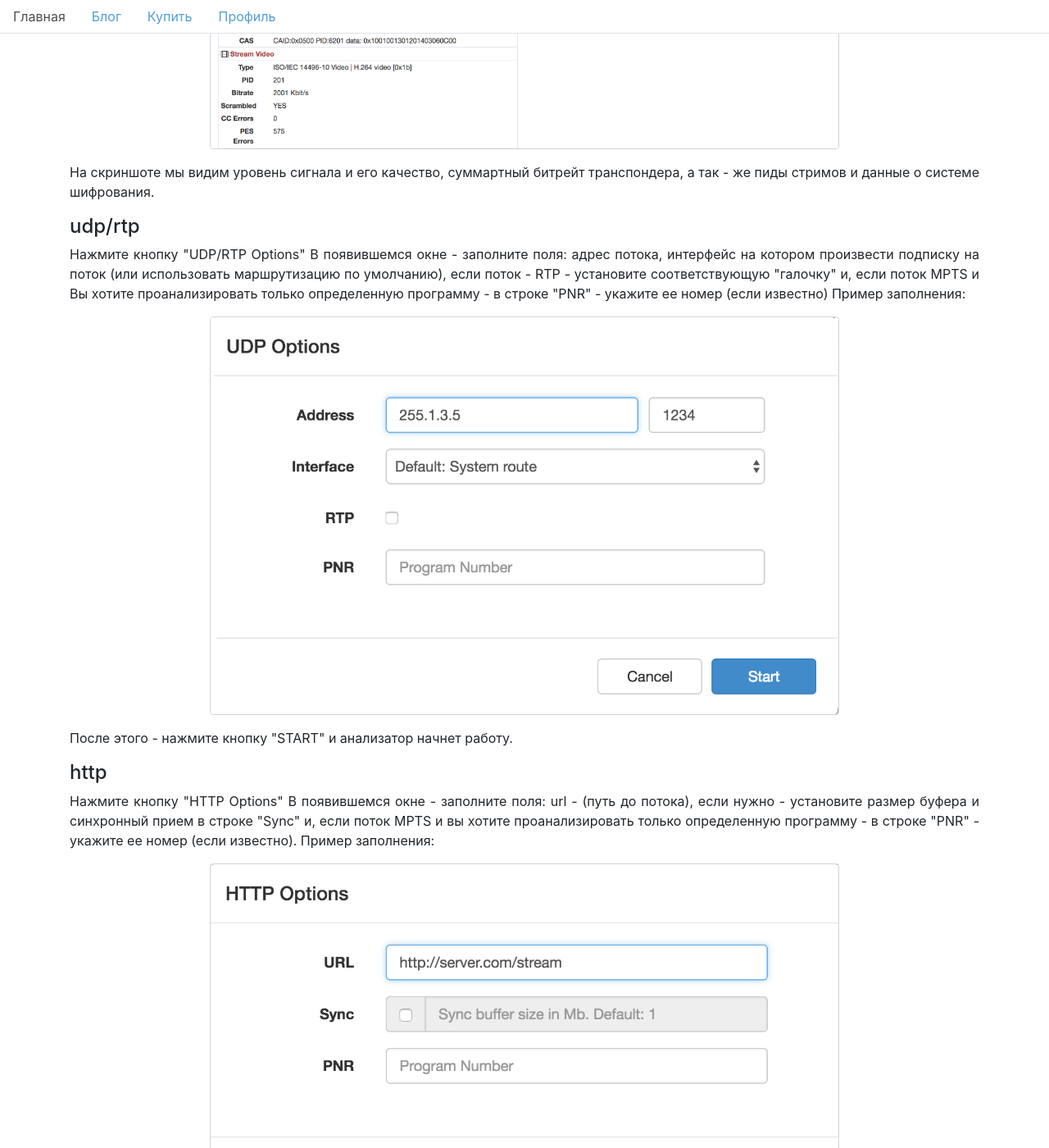
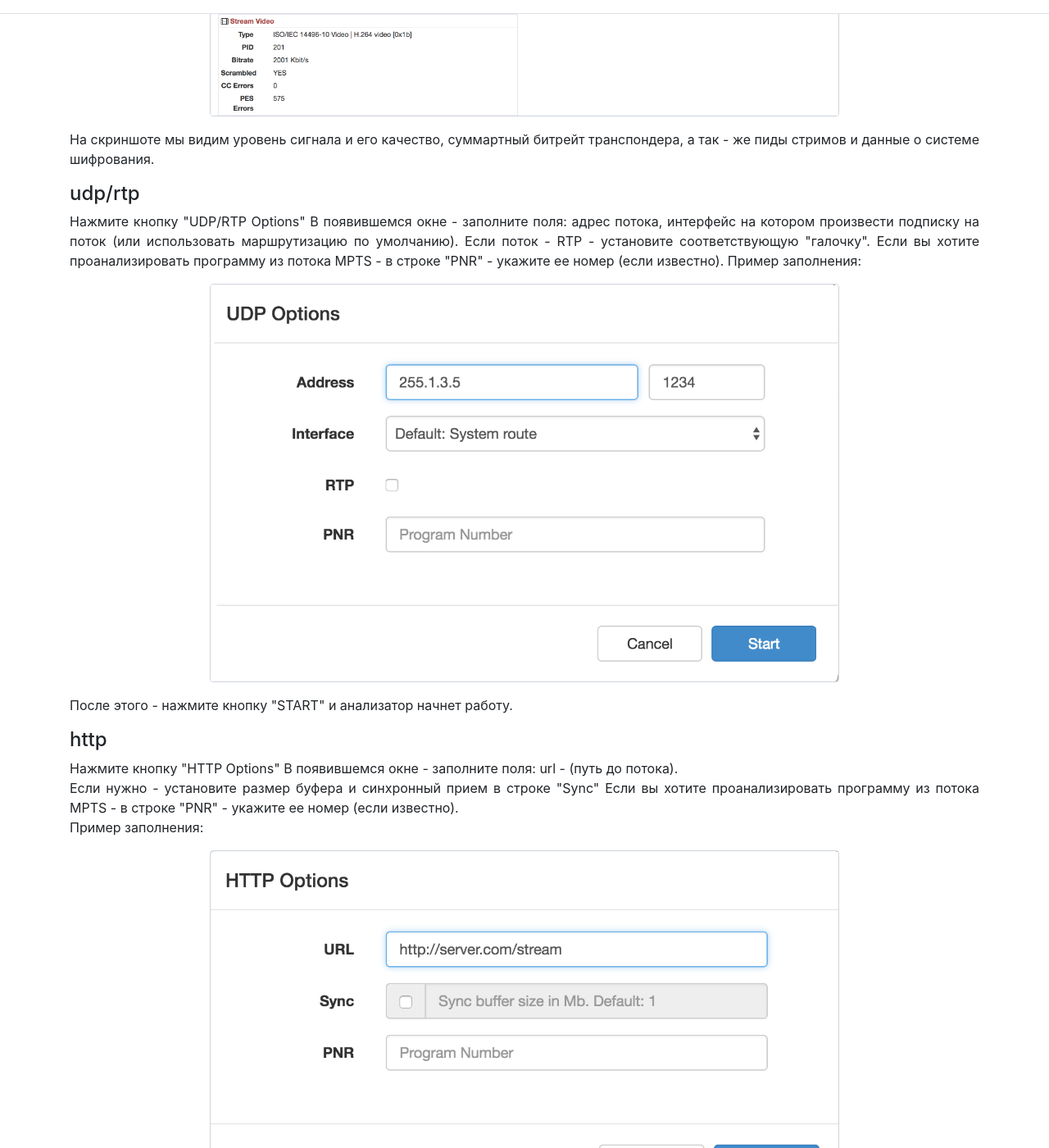
Before and after one commit to ramzes1401ss3/cesbo-www, a Jekyll site: the page built from ru/_posts/2018-11-28-analyze.md, in a window 1280 px wide and 1400 px high, scrolled down 2618 px. Shown: the whole window at 82% size. Built offline with Jekyll 4.4.1, drawn with Linux system fonts in a browser that asks for light colours; our own code applies the rules of GitHub Pages for plain Markdown files; some of the changed text lies outside the part shown.

Commit message:
Update 2018-11-28-analyze.md

```diff
--- a/ru/_posts/2018-11-28-analyze.md
+++ b/ru/_posts/2018-11-28-analyze.md
@@ -44,14 +42,18 @@
 
 #### udp/rtp
 Нажмите кнопку "UDP/RTP Options"
-В появившемся окне - заполните поля: адрес потока, интерфейс на котором произвести подписку на поток (или использовать маршрутизацию по умолчанию), если поток - RTP - установите соответствующую "галочку" и, если поток MPTS и Вы хотите проанализировать только определенную программу - в строке "PNR" - укажите ее номер (если известно)
+В появившемся окне - заполните поля: адрес потока, интерфейс на котором произвести подписку на поток (или использовать маршрутизацию по умолчанию).
+Если поток - RTP - установите соответствующую "галочку".
+Если вы хотите проанализировать программу из потока MPTS - в строке "PNR" - укажите ее номер (если известно).
 Пример заполнения:
 ![Image](/assets/post-img/analyze-udp.png){:class="img-fluid"}
 После этого - нажмите кнопку "START" и анализатор начнет работу.
 
 #### http
 Нажмите кнопку "HTTP Options"
-В появившемся окне - заполните поля: url - (путь до потока), если нужно - установите размер буфера и синхронный прием в строке "Sync" и, если поток MPTS и вы хотите проанализировать только определенную программу - в строке "PNR" - укажите ее номер (если известно).
+В появившемся окне - заполните поля: url - (путь до потока).
+Если нужно - установите размер буфера и синхронный прием в строке "Sync"
+Если вы хотите проанализировать программу из потока MPTS - в строке "PNR" - укажите ее номер (если известно).
 Пример заполнения:
 ![Image](/assets/post-img/analyze-http-open.png){:class="img-fluid"}
 После этого - нажмите кнопку "START" и анализатор начнет работу.
```
Also changed, not shown: other parts of ru/_posts/2018-11-28-analyze.md (+2 -4 lines).
